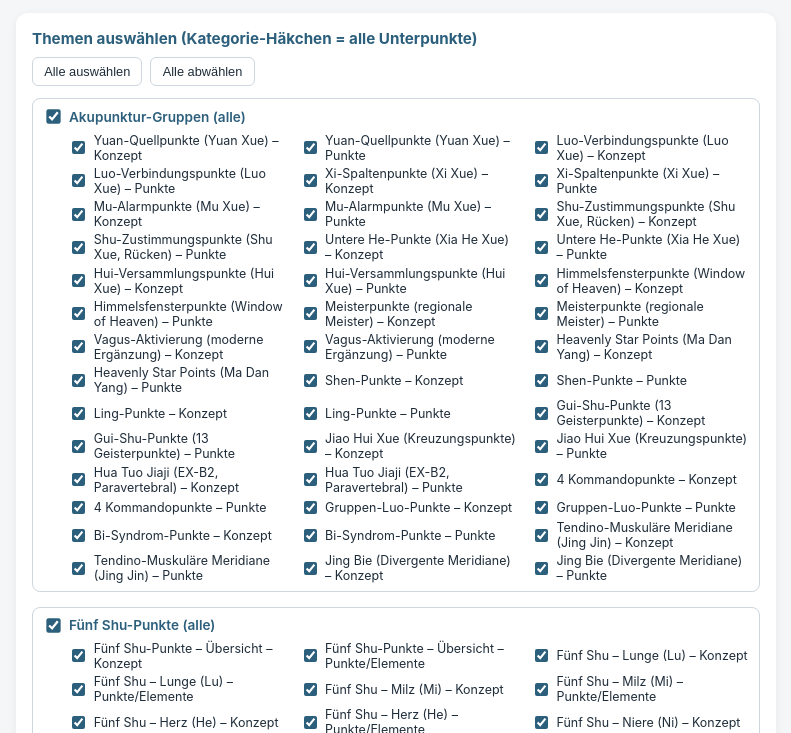
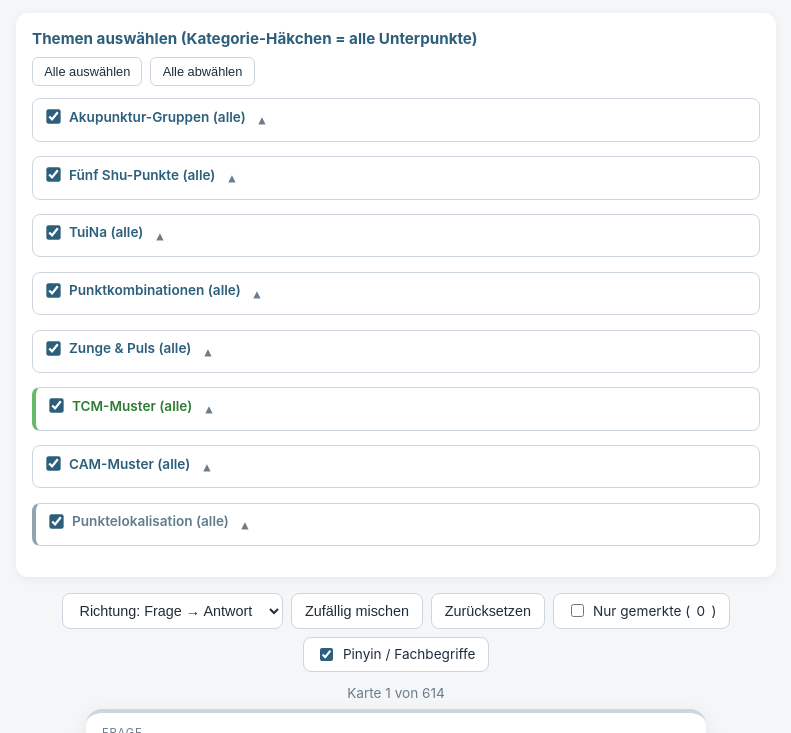
Before and after one commit to rognot-1/TCM-Lernkarten, a plain HTML site: page index.html in a window 1280 px wide. Shown: the part 67-800 px from the top of the page, without its empty margins (244-1035 px from the left). Drawn offline with Linux system fonts and the light colour scheme.

Commit message:
Refactor topic group toggle functionality

```diff
--- a/index.html
+++ b/index.html
@@ -55,12 +55,24 @@
   .topic-group[data-element="erde"] { border-left:4px solid #d4a72c; }
   .topic-group[data-element="metall"] { border-left:4px solid #90a4ae; }
   .topic-group[data-element="wasser"] { border-left:4px solid #42a5f5; }
+    .topic-group > .group-title { cursor:pointer; user-select:none; }
+  .group-toggle { display:inline-block; width:1rem; font-size:.8rem; color:var(--muted); transition:transform .2s; }
+  .topic-group.collapsed .topic-items { display:none; }
+  .topic-group.collapsed .group-toggle { transform:rotate(-90deg); }
   button.bookmarked { background:#fff3cd; border-color:#ffc107; color:#856404; font-weight:600; }
   .toggle-pill { display:inline-flex; align-items:center; gap:.4rem; font-size:.85rem; padding:.45rem .8rem; border-radius:8px; border:1px solid var(--border); background:#fff; cursor:pointer; user-select:none; }
   .toggle-pill input { accent-color:var(--primary); }
+    .topic-group > .group-title { cursor:pointer; user-select:none; }
+  .group-toggle { display:inline-block; width:1rem; font-size:.8rem; color:var(--muted); transition:transform .2s; }
+  .topic-group.collapsed .topic-items { display:none; }
+  .topic-group.collapsed .group-toggle { transform:rotate(-90deg); }
     .support-box { margin-top:1.5rem; padding:1rem 1.2rem; max-width:620px; background:#fff; border:1px solid var(--border); border-radius:12px; font-size:.8rem; line-height:1.5; color:var(--text); text-align:center; }
   .support-link { display:inline-block; margin-top:.6rem; padding:.45rem .9rem; background:var(--primary); color:#fff; border-radius:8px; text-decoration:none; font-size:.8rem; }
   .support-link:hover { background:#234b62; }
+    .topic-group > .group-title { cursor:pointer; user-select:none; }
+  .group-toggle { display:inline-block; width:1rem; font-size:.8rem; color:var(--muted); transition:transform .2s; }
+  .topic-group.collapsed .topic-items { display:none; }
+  .topic-group.collapsed .group-toggle { transform:rotate(-90deg); }
 </style>
 </head>
 <body>
@@ -1025,14 +1037,29 @@ function buildTopicUI() {
     const catInfo = getElementInfo(firstSub);
     groupDiv.dataset.element = catInfo.element;
 
-    const titleLabel = document.createElement("label");
+        const titleLabel = document.createElement("label");
     titleLabel.className = "group-title";
     const catCb = document.createElement("input");
     catCb.type = "checkbox";
     catCb.checked = true;
     titleLabel.appendChild(catCb);
-    titleLabel.appendChild(document.createTextNode(" " + kat + " (alle)"));
+    titleLabel.appendChild(document.createTextNode(" " + kat + " (alle) "));
+    const toggle = document.createElement("span");
+    toggle.className = "group-toggle";
+    toggle.textContent = "▾";
+    titleLabel.appendChild(toggle);
     groupDiv.appendChild(titleLabel);
+
+    // Einklappen: Klick auf den Titel (außer auf die Checkbox) toggelt
+    titleLabel.addEventListener("click", (e) => {
+      if (e.target === catCb) return; // Checkbox nicht toggeln
+      groupDiv.classList.toggle("collapsed");
+      toggle.textContent = groupDiv.classList.contains("collapsed") ? "▸" : "▾";
+    });
+
+    // Standardmäßig eingeklappt
+    groupDiv.classList.add("collapsed");
+    toggle.textContent = "▸";
 
     const items = document.createElement("div");
     items.className = "topic-items";
```
